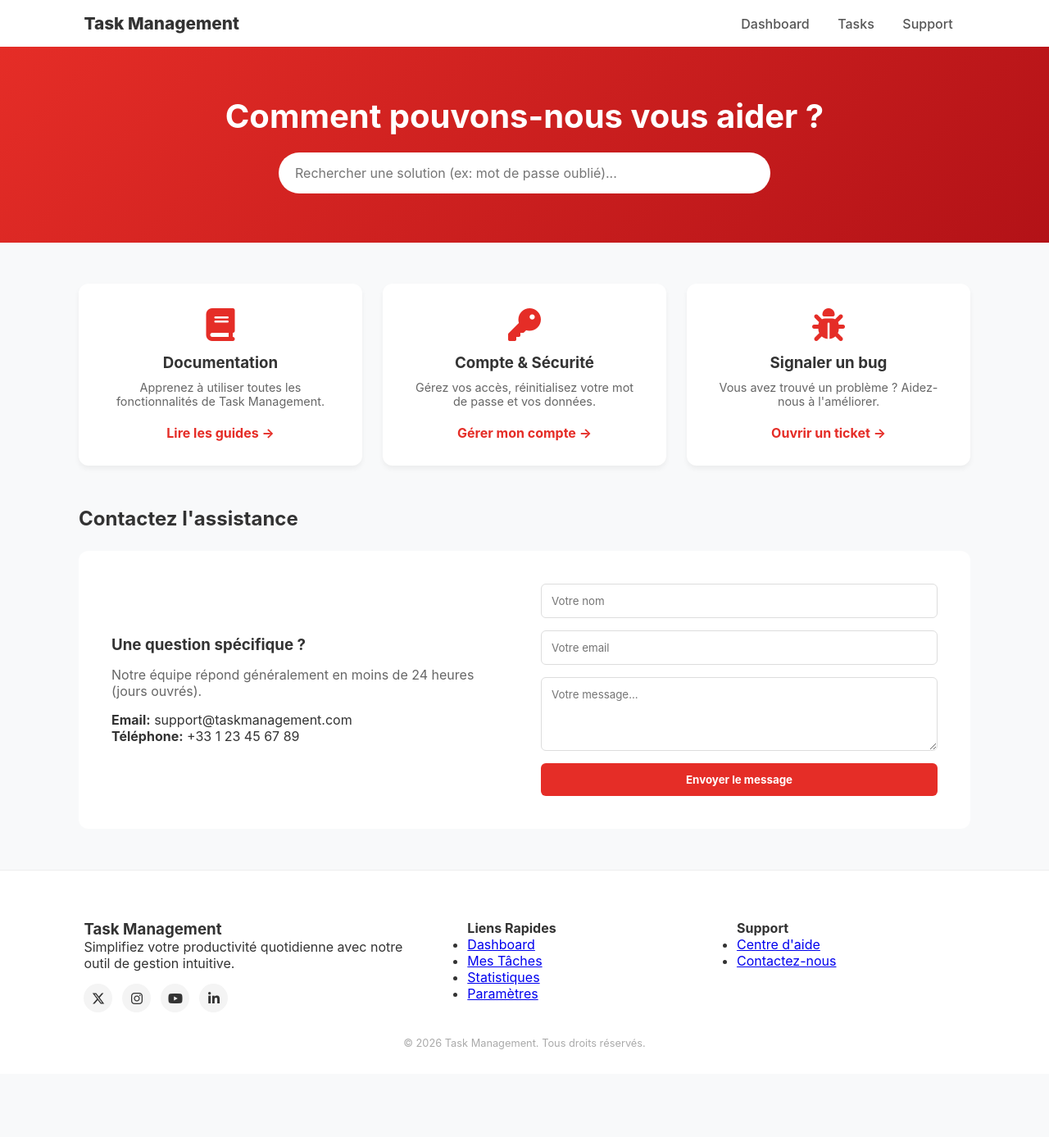
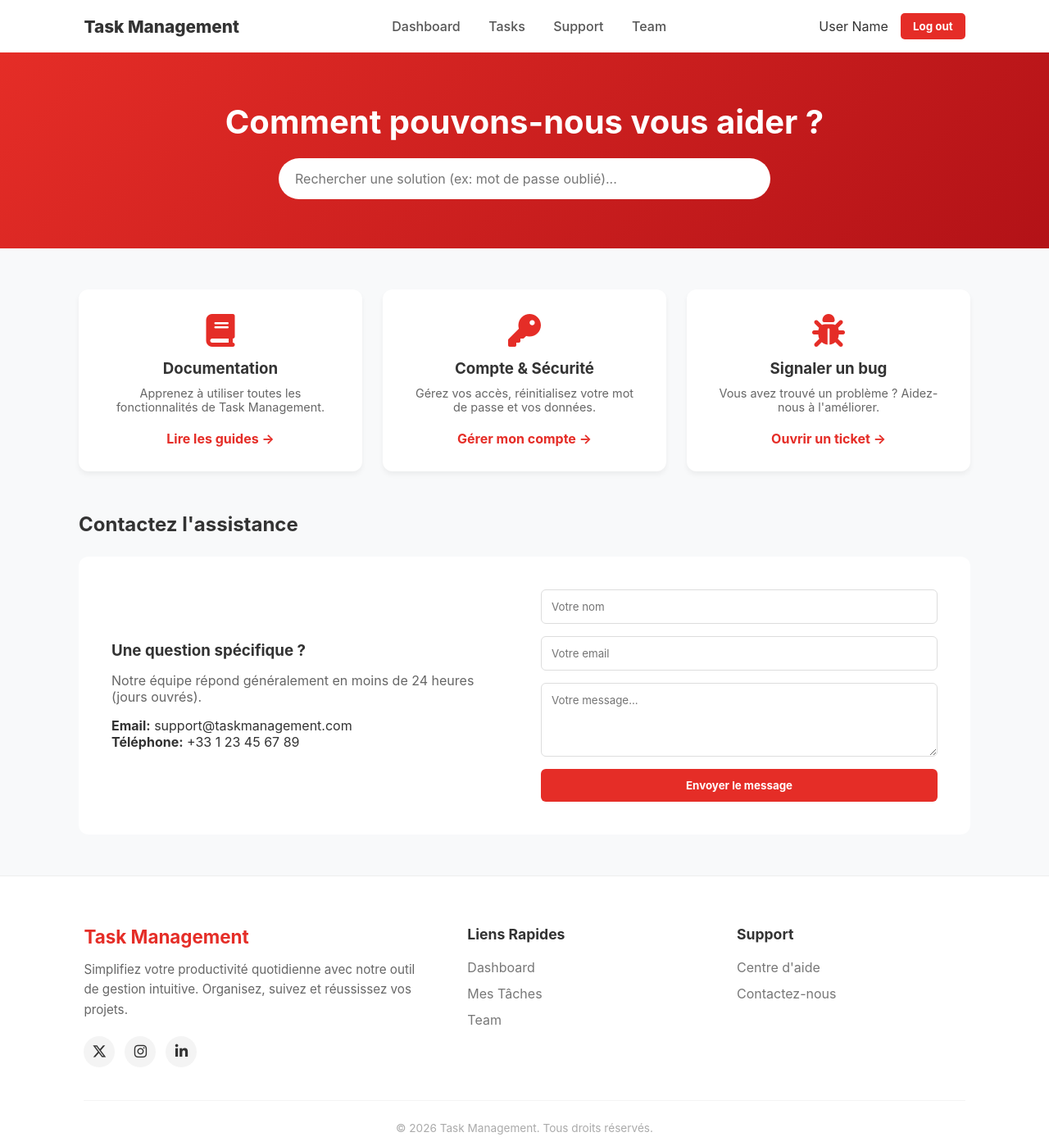
Before and after one commit to benzinarahma0/Task_managment, a plain HTML site: page support.html in a window 1280 px wide. Shown: the whole page at 82% size. Before the commit the page ends 1310 px from the top, so only its background shows below. Drawn offline with Linux system fonts and the light colour scheme.

Commit message:
Refactor support.html for improved layout and design
Updated the support page layout and styles for better user experience.

```diff
--- a/support.html
+++ b/support.html
@@ -5,7 +5,6 @@
     <meta name="viewport" content="width=device-width, initial-scale=1.0">
     <title>Support - Task Management</title>
     <link rel="stylesheet" href="https://cdnjs.cloudflare.com/ajax/libs/font-awesome/6.5.1/css/all.min.css">
-
 
     <style>
         :root {
@@ -16,16 +15,39 @@
 
         * { margin: 0; padding: 0; box-sizing: border-box; font-family: 'Inter', sans-serif; }
 
-        body { background-color: var(--bg-light); color: var(--text-dark); }
+        body {
+            background-color: var(--bg-light);
+            color: var(--text-dark);
+            display: flex;
+            flex-direction: column;
+            min-height: 100vh;
+        }
 
-        /* --- HEADER (Identique au précédent) --- */
+        /* --- STANDARD HEADER --- */
         header {
-            background: white; padding: 1rem 8%;
-            display: flex; align-items: center; justify-content: space-between;
+            background: white;
+            padding: 1rem 8%;
+            display: flex;
+            align-items: center;
+            justify-content: space-between;
             box-shadow: 0 2px 5px rgba(0,0,0,0.05);
         }
         .logo { font-weight: 800; font-size: 1.3rem; }
-        nav a { margin: 0 15px; text-decoration: none; color: #555; font-weight: 500; }
+        .logo a { text-decoration: none; color: inherit; }
+        header nav a { margin: 0 15px; text-decoration: none; color: #555; font-weight: 500; transition: color 0.2s;}
+        header nav a:hover { color: var(--primary-red); }
+        .user-zone { display: flex; align-items: center; }
+        .btn-logout {
+            background: var(--primary-red);
+            color: white;
+            border: none;
+            padding: 8px 15px;
+            border-radius: 5px;
+            font-weight: bold;
+            cursor: pointer;
+            transition: 0.3s;
+        }
+        .btn-logout:hover { opacity: 0.8; }
 
         /* --- SECTION HERO SUPPORT --- */
         .support-hero {
@@ -44,7 +66,7 @@
         }
 
         /* --- GRILLE DE SOLUTIONS --- */
-        .container { width: 85%; max-width: 1100px; margin: 50px auto; }
+        .container { flex: 1; width: 85%; max-width: 1100px; margin: 50px auto; }
 
         .support-grid {
             display: grid;
@@ -78,21 +100,66 @@
             padding: 12px; border-radius: 6px; font-weight: bold; cursor: pointer;
         }
 
-        /* --- FOOTER (Identique) --- */
-        footer { background: white; padding: 60px 8% 30px; border-top: 1px solid #eee; margin-top: 50px; }
-        .footer-grid { display: grid; grid-template-columns: 1.5fr 1fr 1fr; gap: 50px; }
-        .social-links { display: flex; gap: 12px; margin-top: 15px; }
-        .social-links a { width: 35px; height: 35px; background: #f4f4f4; display: flex; align-items: center; justify-content: center; border-radius: 50%; color: #333; text-decoration: none; }
+        /* --- STANDARD FOOTER --- */
+        footer {
+            background: white;
+            padding: 60px 8% 30px;
+            border-top: 1px solid #eee;
+            margin-top: auto;
+        }
+        .footer-grid {
+            display: grid;
+            grid-template-columns: 1.5fr 1fr 1fr;
+            gap: 50px;
+            margin-bottom: 40px;
+            max-width: 1200px;
+            margin-left: auto;
+            margin-right: auto;
+        }
+        .footer-logo h3 { color: var(--primary-red); margin-bottom: 15px; font-size: 1.4rem; }
+        .footer-logo p { color: #666; line-height: 1.6; font-size: 0.95rem; margin-bottom: 20px; }
+        .footer-col h4 { margin-bottom: 20px; font-size: 1.1rem; color: #333; }
+        .footer-col ul { list-style: none; padding: 0;}
+        .footer-col ul li { margin-bottom: 12px; }
+        .footer-col ul li a { text-decoration: none; color: #777; transition: 0.3s; }
+        .footer-col ul li a:hover { color: var(--primary-red); }
+        .social-links { display: flex; gap: 12px; }
+        .social-links a {
+            width: 38px; height: 38px;
+            background: #f4f4f4; color: #333;
+            display: flex; align-items: center; justify-content: center;
+            border-radius: 50%; text-decoration: none;
+            transition: 0.3s; font-size: 1.1rem;
+        }
+        .social-links a:hover { background: #333; color: white; }
+        .copyright {
+            text-align: center; color: #aaa; font-size: 0.85rem;
+            padding-top: 25px; border-top: 1px solid #f4f4f4;
+        }
+
+        @media (max-width: 768px) {
+            .contact-section { flex-direction: column; }
+            header { flex-direction: column; gap: 15px; text-align: center; }
+            header nav { display: flex; flex-wrap: wrap; justify-content: center; gap: 10px; }
+            .footer-grid { grid-template-columns: 1fr; text-align: center; }
+            .social-links { justify-content: center; }
+        }
     </style>
 </head>
 <body>
 
     <header>
-        <div class="logo">Task Management</div>
+        <div class="logo"><a href="index.html">Task Management</a></div>
         <nav>
-    <nav>
-    <a href="index.html">Dashboard</a>
-    <a href="index.html">Tasks</a> <a href="support.html">Support</a> </nav>
+            <a href="dashboard.html">Dashboard</a>
+            <a href="task_list.html">Tasks</a>
+            <a href="support.html">Support</a>
+            <a href="GroupMembers.html">Team</a>
+        </nav>
+        <div class="user-zone">
+            <span style="margin-right:15px">User Name</span>
+            <button class="btn-logout" onclick="window.location.href='sign_in.html'">Log out</button>
+        </div>
     </header>
 
     <section class="support-hero">
@@ -136,7 +203,7 @@
                 <input type="text" placeholder="Votre nom" required>
                 <input type="email" placeholder="Votre email" required>
                 <textarea rows="4" placeholder="Votre message..."></textarea>
-                <button type="submit" class="btn-submit">Envoyer le message</button>
+                <button type="submit" class="btn-submit" onclick="event.preventDefault();">Envoyer le message</button>
             </form>
         </div>
     </main>
@@ -145,30 +212,32 @@
         <div class="footer-grid">
             <div class="footer-logo">
                 <h3>Task Management</h3>
-                <p>Simplifiez votre productivité quotidienne avec notre outil de gestion intuitive.</p>
+                <p>Simplifiez votre productivité quotidienne avec notre outil de gestion intuitive. Organisez, suivez et réussissez vos projets.</p>
                 <div class="social-links">
                     <a href="#"><i class="fa-brands fa-x-twitter"></i></a>
                     <a href="#"><i class="fa-brands fa-instagram"></i></a>
-                    <a href="#"><i class="fa-brands fa-youtube"></i></a>
                     <a href="#"><i class="fa-brands fa-linkedin-in"></i></a>
                 </div>
             </div>
             <div class="footer-col">
                 <h4>Liens Rapides</h4>
                 <ul>
-        <li><a href="index.html">Dashboard</a></li>
-        <li><a href="index.html">Mes Tâches</a></li> <li><a href="#">Statistiques</a></li>
-        <li><a href="#">Paramètres</a></li>
+                    <li><a href="dashboard.html">Dashboard</a></li>
+                    <li><a href="task_list.html">Mes Tâches</a></li>
+                    <li><a href="GroupMembers.html">Team</a></li>
                 </ul>
             </div>
             <div class="footer-col">
                 <h4>Support</h4>
                 <ul>
-        <li><a href="support.html">Centre d'aide</a></li> <li><a href="support.html">Contactez-nous</a></li>
+                    <li><a href="support.html">Centre d'aide</a></li>
+                    <li><a href="support.html">Contactez-nous</a></li>
                 </ul>
             </div>
         </div>
-        <p style="text-align:center; margin-top:30px; color:#aaa; font-size:0.8rem">&copy; 2026 Task Management. Tous droits réservés.</p>
+        <div class="copyright">
+            &copy; 2026 Task Management. Tous droits réservés.
+        </div>
     </footer>
 
 </body>
```
Lines whose indentation alone changed are shown as unchanged.
